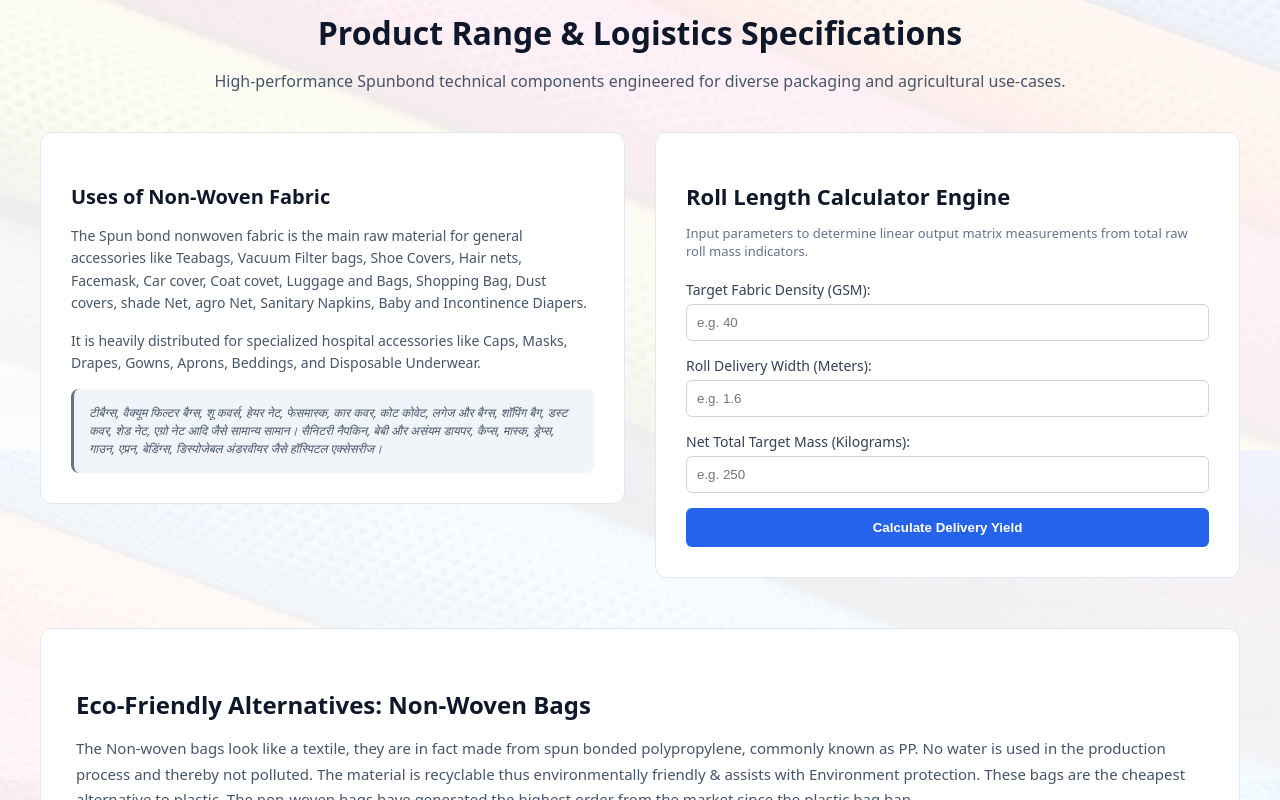
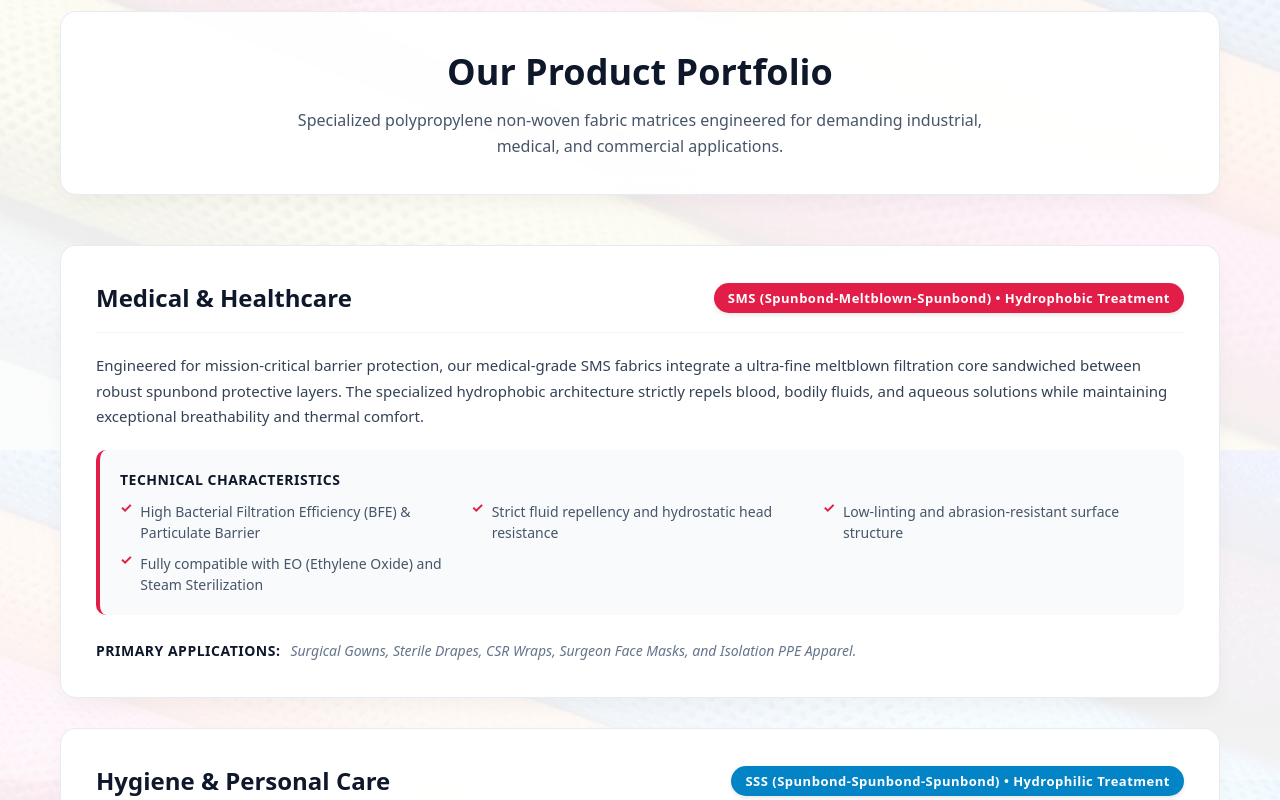
Before and after one commit to upnonwovens/upnonwovens-react, a React (Create React App) app: page / in a window 1280 px wide. Shown: the part 4020-4820 px from the top of the page. Built offline with nearby package versions, Linux system fonts and the light colour scheme.

Commit message:
Content Update: Integrated comprehensive product portfolio covering Medical SMS hydrophobic, Hygiene SSS hydrophilic, Packaging, Agriculture, and Automotive fabrics

```diff
--- a/src/tabs/Products.jsx
+++ b/src/tabs/Products.jsx
@@ -1,93 +1,162 @@
-import React, { useState } from 'react';
+import React from 'react';
 
 const Products = () => {
-  const [gsm, setGsm] = useState('');
-  const [width, setWidth] = useState('');
-  const [weight, setWeight] = useState('');
-  const [lengthResult, setLengthResult] = useState(null);
-
-  const handleCalculate = (e) => {
-    e.preventDefault();
-    const gsmVal = parseFloat(gsm);
-    const widthVal = parseFloat(width);
-    const weightVal = parseFloat(weight);
-
-    if (gsmVal > 0 && widthVal > 0 && weightVal > 0) {
-      const calculatedLength = (weightVal * 1000) / (gsmVal * widthVal);
-      setLengthResult(calculatedLength.toFixed(2));
-    } else {
-      setLengthResult(null);
+  const productCategories = [
+    {
+      id: "medical",
+      title: "Medical & Healthcare",
+      techSpec: "SMS (Spunbond-Meltblown-Spunbond) • Hydrophobic Treatment",
+      badgeColor: "#e11d48", // Crimson Red
+      description: "Engineered for mission-critical barrier protection, our medical-grade SMS fabrics integrate a ultra-fine meltblown filtration core sandwiched between robust spunbond protective layers. The specialized hydrophobic architecture strictly repels blood, bodily fluids, and aqueous solutions while maintaining exceptional breathability and thermal comfort.",
+      keyFeatures: [
+        "High Bacterial Filtration Efficiency (BFE) & Particulate Barrier",
+        "Strict fluid repellency and hydrostatic head resistance",
+        "Low-linting and abrasion-resistant surface structure",
+        "Fully compatible with EO (Ethylene Oxide) and Steam Sterilization"
+      ],
+      applications: "Surgical Gowns, Sterile Drapes, CSR Wraps, Surgeon Face Masks, and Isolation PPE Apparel."
+    },
+    {
+      id: "hygiene",
+      title: "Hygiene & Personal Care",
+      techSpec: "SSS (Spunbond-Spunbond-Spunbond) • Hydrophilic Treatment",
+      badgeColor: "#0284c7", // Sky Blue
+      description: "Designed specifically for direct, continuous skin contact, our multi-beam SSS hydrophilic textiles deliver ultra-soft tactile comfort combined with rapid moisture management. The permanent hydrophilic surface treatment lowers surface tension, promoting instant liquid strike-through into absorbent cores while preventing re-wetting to keep delicate skin dry and healthy.",
+      keyFeatures: [
+        "Ultra-soft, cotton-like tactile hand-feel for sensitive skin",
+        "Rapid liquid strike-through rate with superior re-wet resistance",
+        "Non-toxic, non-irritating, and dermatologically safe matrix",
+        "High longitudinal and transverse tensile strength for high-speed converting"
+      ],
+      applications: "Baby Diapers Top-Sheets, Adult Incontinence Products, Feminine Hygiene Pads, and Wet/Dry Surface Wipes."
+    },
+    {
+      id: "packaging",
+      title: "Eco-Friendly Packaging",
+      techSpec: "High-Tenacity Spunbond PP • Customizable GSM & Colors",
+      badgeColor: "#16a34a", // Green
+      description: "Built to displace single-use conventional plastics, our heavy-duty packaging textiles offer outstanding mechanical strength, puncture resistance, and dimensional stability. Manufactured from 100% recyclable polypropylene, these breathable fabrics are highly printable and engineered for seamless ultrasonic welding or automated industrial sewing.",
+      keyFeatures: [
+        "High load-bearing tensile strength and tear resistance",
+        "100% recyclable, reusable, and environmentally degradable",
+        "Excellent flexographic printing surface for brand vibrancy",
+        "Resistant to moisture, mold, and industrial chemicals"
+      ],
+      applications: "Retail Shopping Totes, Industrial Box Linings, Rice & Flour Packaging Bags, Promotional Garment Bags, and Protective Wrapping."
+    },
+    {
+      id: "agriculture",
+      title: "Agricultural & Horticultural",
+      techSpec: "UV-Stabilized Spunbond • Controlled Micro-Porosity",
+      badgeColor: "#ca8a04", // Amber Gold
+      description: "Formulated with advanced ultraviolet repellents and thermal stabilizers, our agricultural textiles protect valuable crops from solar degradation, frost, pest infiltration, and severe weather. The controlled air and water permeability creates an optimal microclimate that accelerates plant growth while naturally suppressing weed proliferation without herbicides.",
+      keyFeatures: [
+        "Extended UV degradation resistance for multi-season outdoor exposure",
+        "Optimal light, air, and irrigation water transmission",
+        "Thermal insulation properties for frost and freeze protection",
+        "Lightweight structure prevents physical damage to delicate seedlings"
+      ],
+      applications: "Direct Crop Covers, Weed Control Landscape Fabrics, Greenhouse Thermal Shading, Frost Fleece, and Fruit Protection Bags."
+    },
+    {
+      id: "automobile",
+      title: "Automotive & Industrial",
+      techSpec: "Flame-Retardant • NVH Acoustic Insulation Matrix",
+      badgeColor: "#475569", // Slate Grey
+      description: "Precision-engineered for automotive interior components and NVH (Noise, Vibration, and Harshness) attenuation, our high-density industrial non-wovens combine long-term abrasion durability with superior acoustic absorption. Lightweight and inherently flame-retardant, they actively contribute to overall vehicle weight reduction and improved cabin acoustics.",
+      keyFeatures: [
+        "Complies with strict automotive flame-retardancy safety standards",
+        "High acoustic damping and thermal insulation performance",
+        "Superior dimensional stability under extreme temperature fluctuations",
+        "Resistant to engine oils, greases, and automotive fluids"
+      ],
+      applications: "Headliner Substrates, Trunk Liners, Seat Backing Reinforcements, Parcel Shelves, Acoustic Door Panels, and Underbody Heat Shields."
     }
-  };
+  ];
 
   return (
-    <div style={{ maxWidth: '1200px', margin: '40px auto', padding: '0 20px' }}>
+    <div style={{ maxWidth: '1200px', margin: '40px auto', padding: '0 20px', boxSizing: 'border-box' }}>
 
-      {/* Title */}
-      <div style={{ textAlign: 'center', marginBottom: '40px' }}>
-        <h1 style={{ fontSize: '32px', fontWeight: '700', color: '#0f172a', marginBottom: '10px' }}>Product Range & Logistics Specifications</h1>
-        <p style={{ color: '#475569', fontSize: '16px' }}>High-performance Spunbond technical components engineered for diverse packaging and agricultural use-cases.</p>
-      </div>
+      {/* Section Title Header */}
+      <section style={{ marginBottom: '50px', textAlign: 'center' }}>
+        <div style={{ backgroundColor: 'rgba(255, 255, 255, 0.95)', padding: '35px 20px', borderRadius: '16px', boxShadow: '0 10px 25px -5px rgba(0,0,0,0.05)', border: '1px solid rgba(226, 232, 240, 0.8)', backdropFilter: 'blur(10px)' }}>
+          <h1 style={{ fontSize: 'clamp(28px, 4vw, 36px)', fontWeight: '800', color: '#0f172a', margin: '0 0 12px 0' }}>Our Product Portfolio</h1>
+          <p style={{ color: '#475569', fontSize: '16px', margin: 0, maxWidth: '750px', display: 'inline-block', lineHeight: '1.6' }}>
+            Specialized polypropylene non-woven fabric matrices engineered for demanding industrial, medical, and commercial applications.
+          </p>
+        </div>
+      </section>
 
-      {/* Main Framework Grid */}
-      <div style={{ display: 'grid', gridTemplateColumns: 'repeat(auto-fit, minmax(350px, 1fr))', gap: '30px', alignItems: 'start', marginBottom: '50px' }}>
+      {/* Product Categories Grid */}
+      <section style={{ marginBottom: '60px' }}>
+        <div style={{ display: 'flex', flexDirection: 'column', gap: '30px' }}>
+          {productCategories.map((cat) => (
+            <div
+              key={cat.id}
+              style={{
+                backgroundColor: 'rgba(255, 255, 255, 0.95)',
+                borderRadius: '16px',
+                border: '1px solid rgba(226, 232, 240, 0.8)',
+                boxShadow: '0 10px 25px -5px rgba(0,0,0,0.05)',
+                padding: '35px',
+                backdropFilter: 'blur(10px)',
+                display: 'flex',
+                flexDirection: 'column',
+                gap: '20px'
+              }}
+            >
+              {/* Card Header with Tech Spec Badge */}
+              <div style={{ display: 'flex', flexWrap: 'wrap', justifyContent: 'space-between', alignItems: 'center', gap: '15px', borderBottom: '1px solid #f1f5f9', paddingBottom: '18px' }}>
+                <h2 style={{ fontSize: '24px', fontWeight: '800', color: '#0f172a', margin: 0 }}>
+                  {cat.title}
+                </h2>
+                <span style={{
+                  backgroundColor: cat.badgeColor,
+                  color: '#ffffff',
+                  padding: '6px 14px',
+                  borderRadius: '20px',
+                  fontSize: '13px',
+                  fontWeight: '700',
+                  letterSpacing: '0.5px',
+                  boxShadow: '0 2px 4px rgba(0,0,0,0.1)'
+                }}>
+                  {cat.techSpec}
+                </span>
+              </div>
 
-        {/* Left Card: Uses of Non-Woven Fabric with Translation */}
-        <div style={{ backgroundColor: '#ffffff', padding: '30px', borderRadius: '12px', border: '1px solid #e2e8f0' }}>
-          <h3 style={{ fontSize: '20px', fontWeight: '700', color: '#0f172a', marginBottom: '15px' }}>Uses of Non-Woven Fabric</h3>
-          <p style={{ color: '#475569', fontSize: '14px', lineHeight: '1.6', marginBottom: '15px' }}>
-            The Spun bond nonwoven fabric is the main raw material for general accessories like Teabags, Vacuum Filter bags, Shoe Covers, Hair nets, Facemask, Car cover, Coat covet, Luggage and Bags, Shopping Bag, Dust covers, shade Net, agro Net, Sanitary Napkins, Baby and Incontinence Diapers.
-          </p>
-          <p style={{ color: '#475569', fontSize: '14px', lineHeight: '1.6', marginBottom: '15px' }}>
-            It is heavily distributed for specialized hospital accessories like Caps, Masks, Drapes, Gowns, Aprons, Beddings, and Disposable Underwear.
-          </p>
-          <div style={{ backgroundColor: '#f1f5f9', padding: '15px', borderRadius: '8px', borderLeft: '3px solid #64748b' }}>
-            <p style={{ color: '#475569', fontSize: '12px', lineHeight: '1.5', margin: 0, fontStyle: 'italic' }}>
-              टीबैग्स, वैक्यूम फिल्टर बैग्स, शू कवर्स, हेयर नेट, फेसमास्क, कार कवर, कोट कोवेट, लगेज और बैग्स, शॉपिंग बैग, डस्ट कवर, शेड नेट, एग्रो नेट आदि जैसे सामान्य सामान। सैनिटरी नैपकिन, बेबी और असंयम डायपर, कैप्स, मास्क, ड्रेप्स, गाउन, एप्रन, बेडिंग्स, डिस्पोजेबल अंडरवीयर जैसे हॉस्पिटल एक्सेसरीज।
-            </p>
-          </div>
+              {/* Main Technical Description */}
+              <p style={{ color: '#334155', fontSize: '15px', lineHeight: '1.7', margin: 0, fontWeight: '500' }}>
+                {cat.description}
+              </p>
+
+              {/* Key Features & Characteristics */}
+              <div style={{ backgroundColor: 'rgba(248, 249, 250, 0.8)', padding: '20px', borderRadius: '10px', borderLeft: `4px solid ${cat.badgeColor}` }}>
+                <h4 style={{ fontSize: '14px', fontWeight: '700', color: '#0f172a', textTransform: 'uppercase', letterSpacing: '0.5px', margin: '0 0 12px 0' }}>
+                  Technical Characteristics
+                </h4>
+                <ul style={{ listStyle: 'none', padding: 0, margin: 0, display: 'grid', gridTemplateColumns: 'repeat(auto-fit, minmax(260px, 1fr))', gap: '10px' }}>
+                  {cat.keyFeatures.map((feature, i) => (
+                    <li key={i} style={{ color: '#475569', fontSize: '14px', display: 'flex', alignItems: 'flex-start', gap: '8px', lineHeight: '1.5' }}>
+                      <span style={{ color: cat.badgeColor, fontWeight: 'bold', lineHeight: '1' }}>✓</span>
+                      <span>{feature}</span>
+                    </li>
+                  ))}
+                </ul>
+              </div>
+
+              {/* Primary Industry Applications */}
+              <div style={{ display: 'flex', alignItems: 'baseline', gap: '10px', flexWrap: 'wrap', paddingTop: '5px' }}>
+                <span style={{ fontSize: '14px', fontWeight: '700', color: '#0f172a', textTransform: 'uppercase', letterSpacing: '0.5px' }}>
+                  Primary Applications:
+                </span>
+                <span style={{ color: '#64748b', fontSize: '14px', fontStyle: 'italic', lineHeight: '1.6' }}>
+                  {cat.applications}
+                </span>
+              </div>
+
+            </div>
+          ))}
         </div>
-
-        {/* Right Card: Yield Calculator Module */}
-        <div style={{ backgroundColor: '#ffffff', padding: '30px', borderRadius: '12px', border: '1px solid #e2e8f0' }}>
-          <h2 style={{ fontSize: '22px', fontWeight: '600', marginBottom: '5px', color: '#0f172a' }}>Roll Length Calculator Engine</h2>
-          <p style={{ color: '#64748b', fontSize: '13px', marginBottom: '20px' }}>Input parameters to determine linear output matrix measurements from total raw roll mass indicators.</p>
-
-          <form onSubmit={handleCalculate} style={{ display: 'flex', flexDirection: 'column', gap: '15px' }}>
-            <div>
-              <label style={{ display: 'block', fontSize: '14px', fontWeight: '500', color: '#334155', marginBottom: '5px' }}>Target Fabric Density (GSM):</label>
-              <input type="number" value={gsm} onChange={(e) => setGsm(e.target.value)} placeholder="e.g. 40" required style={{ width: '100%', padding: '10px', borderRadius: '6px', border: '1px solid #cbd5e1', boxSizing: 'border-box' }} />
-            </div>
-            <div>
-              <label style={{ display: 'block', fontSize: '14px', fontWeight: '500', color: '#334155', marginBottom: '5px' }}>Roll Delivery Width (Meters):</label>
-              <input type="number" step="0.01" value={width} onChange={(e) => setWidth(e.target.value)} placeholder="e.g. 1.6" required style={{ width: '100%', padding: '10px', borderRadius: '6px', border: '1px solid #cbd5e1', boxSizing: 'border-box' }} />
-            </div>
-            <div>
-              <label style={{ display: 'block', fontSize: '14px', fontWeight: '500', color: '#334155', marginBottom: '5px' }}>Net Total Target Mass (Kilograms):</label>
-              <input type="number" value={weight} onChange={(e) => setWeight(e.target.value)} placeholder="e.g. 250" required style={{ width: '100%', padding: '10px', borderRadius: '6px', border: '1px solid #cbd5e1', boxSizing: 'border-box' }} />
-            </div>
-            <button type="submit" style={{ backgroundColor: '#2563eb', color: '#ffffff', padding: '12px', borderRadius: '6px', border: 'none', fontWeight: '600', cursor: 'pointer', transition: 'background-color 0.2s' }}>Calculate Delivery Yield</button>
-          </form>
-
-          {lengthResult !== null && (
-            <div style={{ marginTop: '20px', padding: '15px', backgroundColor: '#f0fdf4', borderRadius: '6px', border: '1px solid #bbf7d0', textAlign: 'center' }}>
-              <span style={{ display: 'block', fontSize: '14px', color: '#166534', fontWeight: '500' }}>Calculated Output Yield:</span>
-              <span style={{ fontSize: '22px', fontWeight: '700', color: '#15803d' }}>{lengthResult} Linear Meters</span>
-            </div>
-          )}
-        </div>
-
-      </div>
-
-      {/* Full-width Section: Specialized Non-Woven Bags Module */}
-      <section style={{ backgroundColor: '#ffffff', padding: '35px', borderRadius: '12px', border: '1px solid #e2e8f0', boxShadow: '0 4px 6px -1px rgba(0,0,0,0.01)' }}>
-        <h3 style={{ fontSize: '24px', fontWeight: '700', color: '#0f172a', marginBottom: '15px' }}>Eco-Friendly Alternatives: Non-Woven Bags</h3>
-        <p style={{ color: '#475569', fontSize: '15px', lineHeight: '1.7', marginBottom: '15px' }}>
-          The Non-woven bags look like a textile, they are in fact made from spun bonded polypropylene, commonly known as PP. No water is used in the production process and thereby not polluted. The material is recyclable thus environmentally friendly & assists with Environment protection. These bags are the cheapest alternative to plastic. The non-woven bags have generated the highest order from the market since the plastic bag ban.
-        </p>
-        <p style={{ color: '#475569', fontSize: '15px', lineHeight: '1.7', marginBottom: '20px' }}>
-          There are various kinds of non-woven bags such as non-woven rice bag, carry bag, catering bag, banyan cut bag, fruit and vegetables bag, grocery/shopping bag, PP bag, gift bag, printed bag and many more. <strong>Non-woven rice bags</strong> are extensively used to store rice in place of conventional plastic and paper bags. Non-woven rice bags have high tensile strength and are highly durable. Non-woven fabric bags are widely used as packing material due to so many advantages over conventional sacks. These bags are excellent for covering products and goods thereby protecting them from moisture and dust.
-        </p>
       </section>
 
     </div>
```
